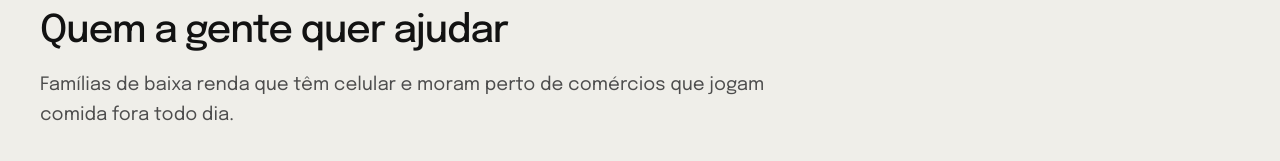
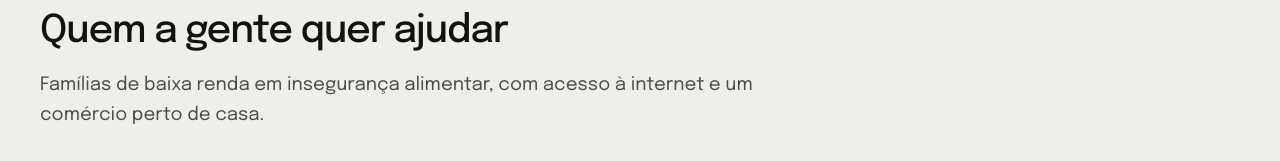
Before and after one commit to gabrielpenov/mesa-comum, a plain HTML site: page index.html in a window 1280 px wide. Shown: the part 791-952 px from the top of the page. Drawn offline with Linux system fonts and the light colour scheme.

Commit message:
Update index.html
Ajuste linha 83.

```diff
--- a/index.html
+++ b/index.html
@@ -80,7 +80,7 @@
       <div class="container">
         <div class="secao__cabeca">
           <h2 id="titulo-cidadao">Quem a gente quer ajudar</h2>
-          <p>Famílias de baixa renda que têm celular e moram perto de comércios que jogam comida fora todo dia.</p>
+          <p>Famílias de baixa renda em insegurança alimentar, com acesso à internet e um comércio perto de casa.</p>
         </div>
         <div class="grade-2">
           <article class="cartao">
```
